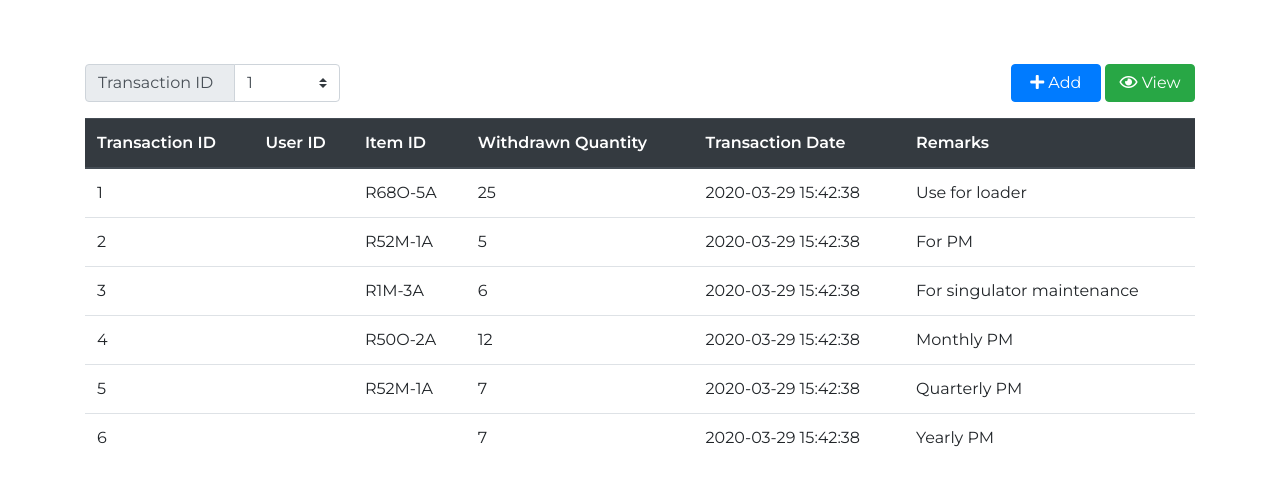
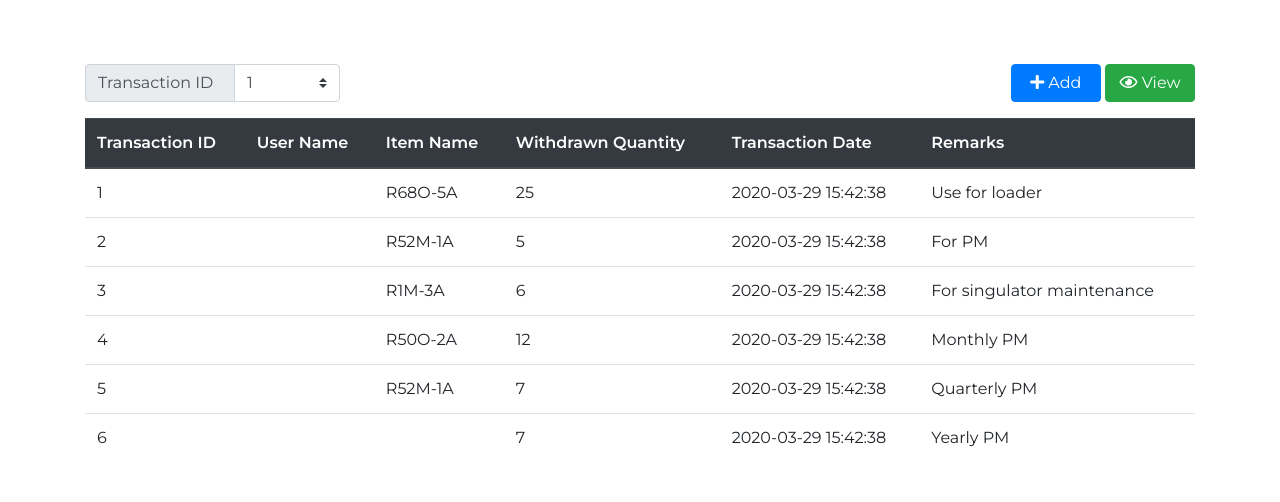
Before and after one commit to adingal/inventory_management_system, a PHP site: page /transactions/index.php in a window 1280 px wide. Shown: the part 80-582 px from the top of the page. Run offline with PHP 8.4, Linux system fonts and the light colour scheme; data comes from the database, SQL or seed files in the repository; data that the repository does not hold is empty; some libraries are stand-ins or nearby versions.

Commit message:
Replace table headers name for user_id and item_id

```diff
--- a/public/transactions/index.php
+++ b/public/transactions/index.php
@@ -43,8 +43,8 @@
                         <thead class="thead-dark">
                             <tr>
                                 <th>Transaction ID</th>
-                                <th>User ID</th>
-                                <th>Item ID</th>
+                                <th>User Name</th>
+                                <th>Item Name</th>
                                 <th>Withdrawn Quantity</th>
                                 <th>Transaction Date</th>
                                 <th>Remarks</th>
```
